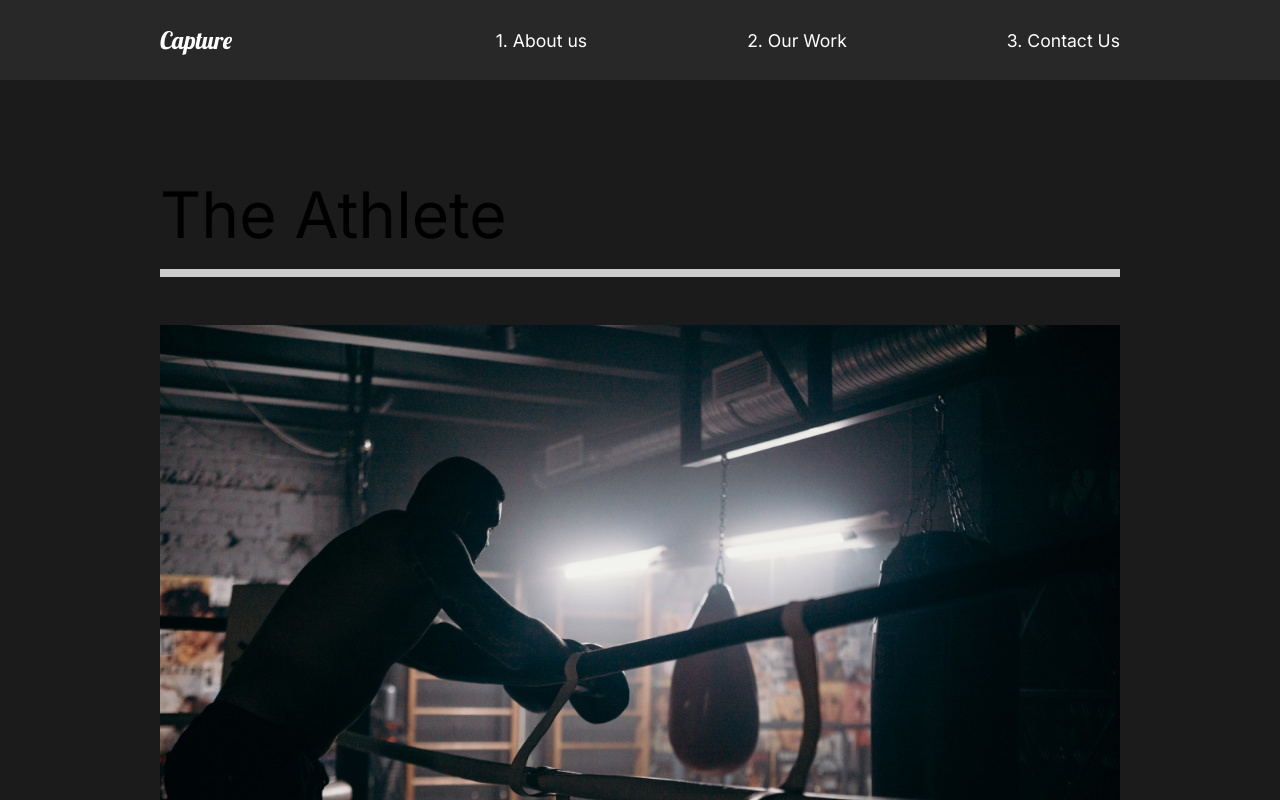
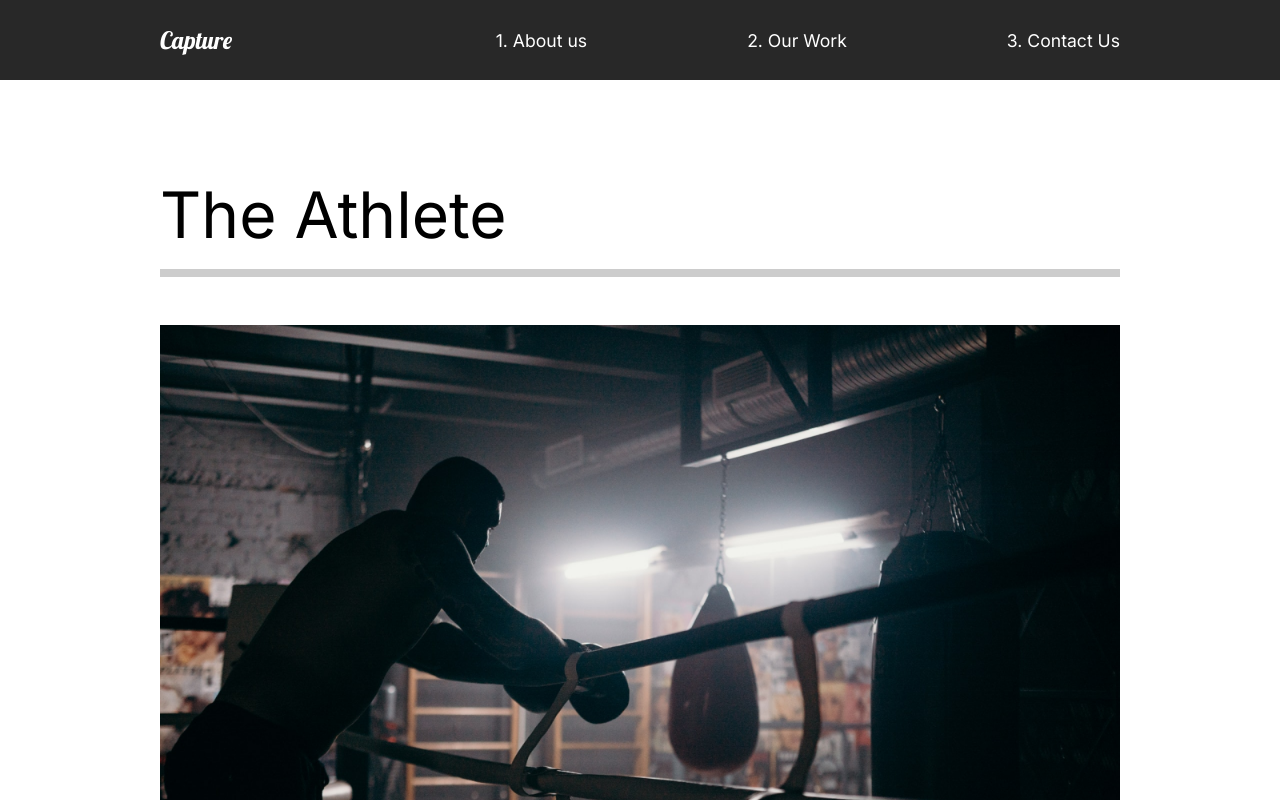
Before and after one commit to JosePedroSilva/ProjCapture, a React (Create React App) app: page /work in a window 1280 px wide. Shown: the top 800 px of the page. Built offline with nearby package versions, Linux system fonts and the light colour scheme.

Commit message:
framer motion for page transition

```diff
--- a/src/App.js
+++ b/src/App.js
@@ -1,21 +1,25 @@
 import React from "react";
-
+//Styles
 import GlobalStyle from "./components/GlobalStyle";
-
+//Components
 import Nav from "./components/Nav";
 import AboutUs from "./pages/AboutUs";
 import ContactUs from "./pages/ContactUs";
 import OurWork from "./pages/OurWork";
 import MovieDetail from "./pages/MovieDetail";
-
-import { Switch, Route } from "react-router-dom";
+//Router
+import { Switch, Route, useLocation } from "react-router-dom";
+//Animations
+import { AnimatePresence } from "framer-motion";
 
 function App() {
+  const location = useLocation();
   return (
     <div className="App">
       <GlobalStyle />
       <Nav />
-      <Switch>
+      <AnimatePresence exitBeforeEnter>
+        <Switch location={location} key={location.pathname}>
           <Route path="/" exact>
             <AboutUs />
           </Route>
@@ -29,6 +33,7 @@
             <ContactUs />
           </Route>
         </Switch>
+      </AnimatePresence>
     </div>
   );
 }
--- /dev/null
+++ b/src/animation.js
@@ -0,0 +1,20 @@
+export const pageAnimation = {
+  hidden: {
+    opacity: 0,
+    y: 300,
+  },
+  show: {
+    opacity: 1,
+    y: 0,
+    transition: {
+      duration: 1,
+    },
+  },
+  exit: {
+    opacity: 0,
+    y: 300,
+    transition: {
+      duration: 1,
+    },
+  },
+};
--- a/src/components/AboutSection.js
+++ b/src/components/AboutSection.js
@@ -6,42 +6,20 @@
 import { motion } from "framer-motion";
 
 const AboutSection = () => {
-  const titleAnimation = {
-    hidden: { opacity: 0 },
-    show: { opacity: 1, transition: { duration: 2 } },
-  };
-  const container = {
-    hidden: { x: 100 },
-    show: {
-      x: 0,
-      transition: {
-        duration: 0.75,
-        ease: "easeOut",
-        staggerChildren: 1,
-        when: "afterChildren",
-      },
-    },
-  };
-
   return (
     <About>
       <Description>
-        <motion.div
-          variants={container}
-          initial="hidden"
-          animate="show"
-          className="title"
-        >
+        <motion.div>
           <Hide>
-            <motion.h2 variants={titleAnimation}>We work to make</motion.h2>
+            <motion.h2>We work to make</motion.h2>
           </Hide>
           <Hide>
-            <motion.h2 variants={titleAnimation}>
+            <motion.h2>
               your <span>dreams</span>
             </motion.h2>
           </Hide>
           <Hide>
-            <motion.h2 variants={titleAnimation}>come true.</motion.h2>
+            <motion.h2>come true.</motion.h2>
           </Hide>
         </motion.div>
         <p>
--- a/src/pages/AboutUs.js
+++ b/src/pages/AboutUs.js
@@ -1,16 +1,24 @@
 import React from "react";
-
+//Components
 import AboutSection from "../components/AboutSection";
 import FaqSection from "../components/FaqSection";
 import ServicesSection from "../components/ServicesSection";
+//Animations
+import { motion } from "framer-motion";
+import { pageAnimation } from "../animation";
 
 const AboutUs = () => {
   return (
-    <>
+    <motion.div
+      variants={pageAnimation}
+      initial="hidden"
+      animate="show"
+      exit="exit"
+    >
       <AboutSection />
       <ServicesSection />
       <FaqSection />
-    </>
+    </motion.div>
   );
 };
 
--- a/src/pages/ContactUs.js
+++ b/src/pages/ContactUs.js
@@ -1,10 +1,19 @@
 import React from "react";
+//Animations
+import { motion } from "framer-motion";
+import { pageAnimation } from "../animation";
 
 const ContactUs = () => {
   return (
-    <div>
+    <motion.div
+      variants={pageAnimation}
+      initial="hidden"
+      animate="show"
+      exit="exit"
+      style={{ background: "#fff" }}
+    >
       <h1>Contact</h1>
-    </div>
+    </motion.div>
   );
 };
 
--- a/src/pages/MovieDetail.js
+++ b/src/pages/MovieDetail.js
@@ -1,9 +1,12 @@
 import React, { useState, useEffect } from "react";
 import { useHistory } from "react-router-dom";
-
+//Styles
 import styled from "styled-components";
-
+//Movies data
 import { MovieState } from "../movieState";
+//Animations
+import { motion } from "framer-motion";
+import { pageAnimation } from "../animation";
 
 const MovieDetail = () => {
   const history = useHistory();
@@ -19,7 +22,12 @@
   return (
     <>
       {movie && (
-        <Details>
+        <Details
+          variants={pageAnimation}
+          initial="hidden"
+          animate="show"
+          exit="exit"
+        >
           <HeadLine>
             <h2>{movie.title}</h2>
             <img src={movie.mainImg} alt="movie" />
@@ -42,7 +50,7 @@
   );
 };
 
-const Details = styled.div`
+const Details = styled(motion.div)`
   color: white;
 `;
 const HeadLine = styled.div`
--- a/src/pages/OurWork.js
+++ b/src/pages/OurWork.js
@@ -1,15 +1,24 @@
 import React from "react";
 import { Link } from "react-router-dom";
-
+//Styles
 import styled from "styled-components";
-
+//Images
 import athlete from "../img/athlete-small.png";
 import theracer from "../img/theracer-small.png";
 import goodtimes from "../img/goodtimes-small.png";
+//Animations
+import { motion } from "framer-motion";
+import { pageAnimation } from "../animation";
 
 const OurWork = () => {
   return (
-    <Work>
+    <Work
+      variants={pageAnimation}
+      initial="hidden"
+      animate="show"
+      exit="exit"
+      style={{ background: "#fff" }}
+    >
       <Movie>
         <h2>The Athlete</h2>
         <div className="line"></div>
@@ -35,7 +44,7 @@
   );
 };
 
-const Work = styled.div`
+const Work = styled(motion.div)`
   min-height: 100vh;
   overflow: hidden;
   padding: 5rem 10rem;
```
Also changed, not shown: 1 other file (tests, documents, lock files or other folders). Lines whose indentation alone changed are shown as unchanged.
